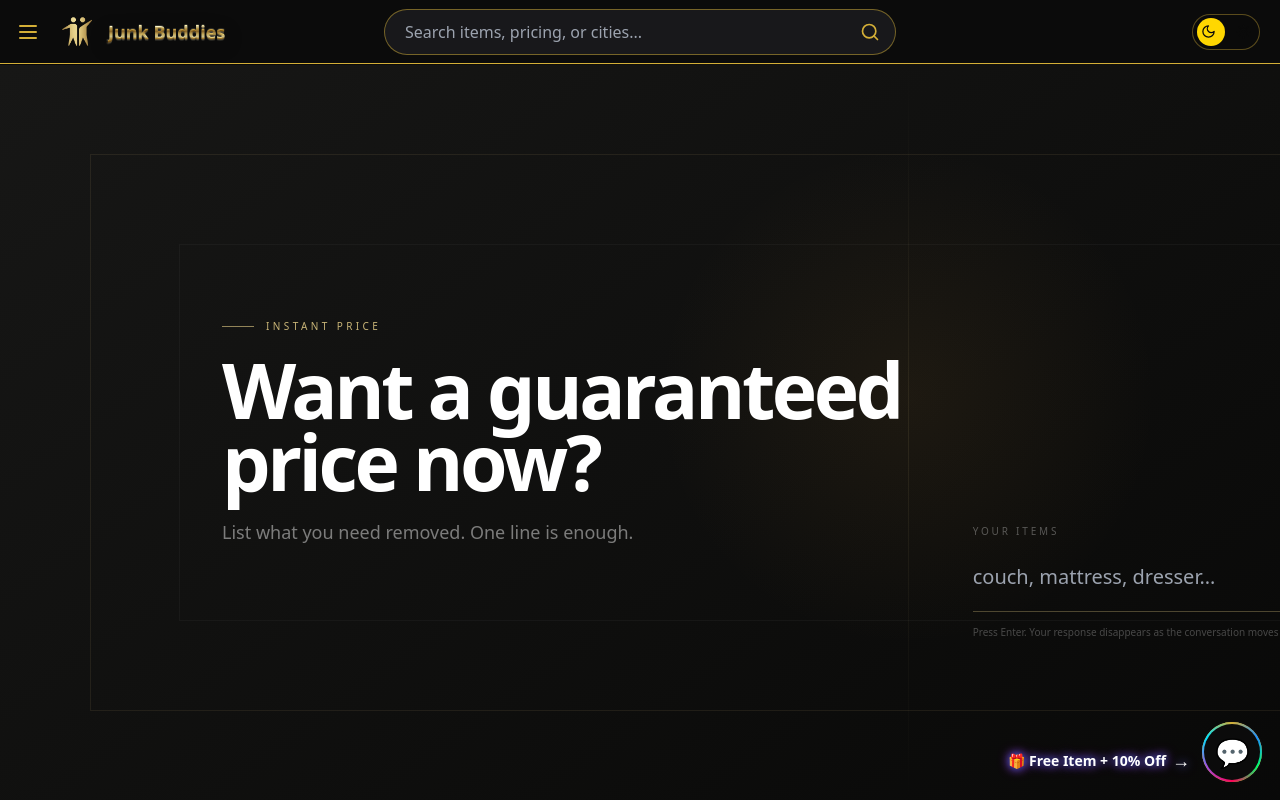
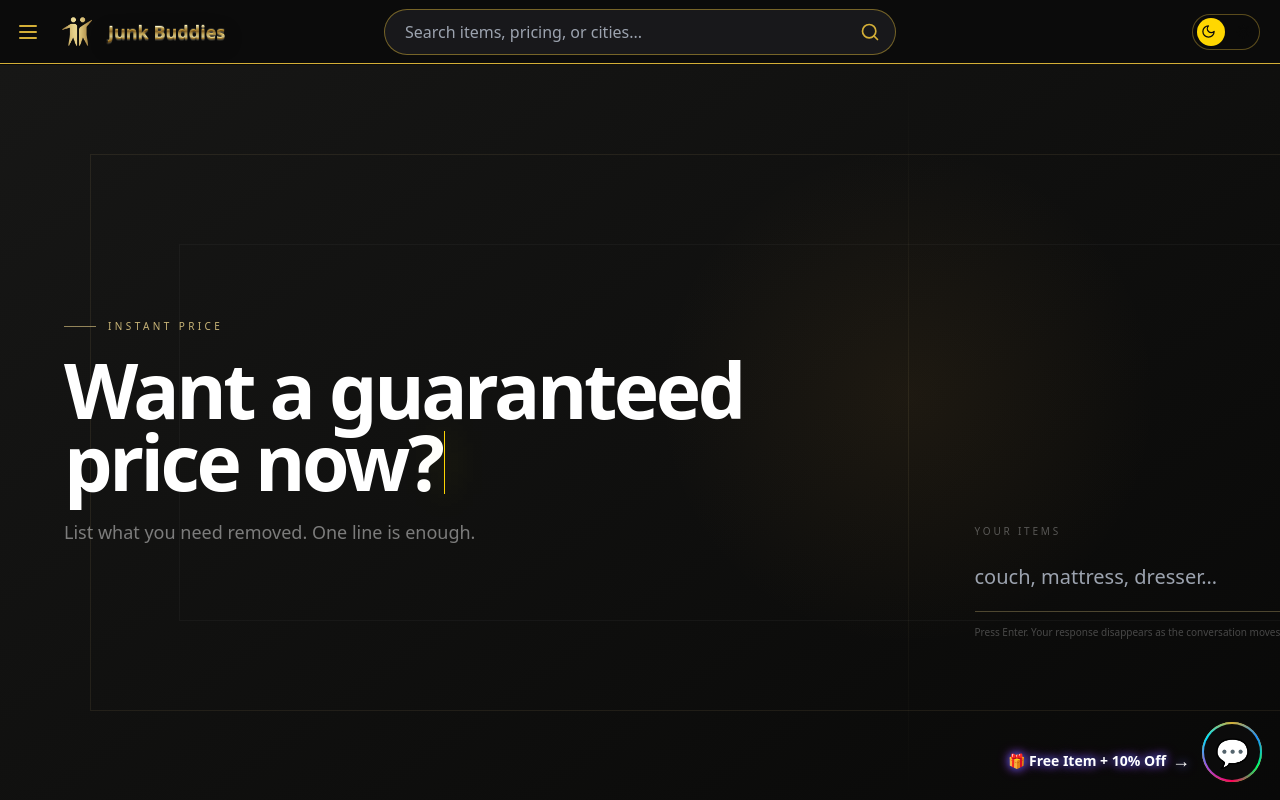
Before and after one commit to JunkBuddies/junk-buddies-immersive, a React (Vite) app: page / in a window 1280 px wide. Built offline with nearby package versions, Linux system fonts and the light colour scheme; grey boxes are pictures that could not be loaded.

Commit message:
Constrain Magic Mirror viewport and add smooth typed speech

```diff
--- a/src/components/MagicPriceMirror.jsx
+++ b/src/components/MagicPriceMirror.jsx
@@ -42,8 +42,36 @@ export default function MagicPriceMirror() {
   const [price, setPrice] = useState(0);
   const [discounted, setDiscounted] = useState(false);
   const [fading, setFading] = useState(false);
+  const [typedPrompt, setTypedPrompt] = useState("");
+  const [typedSubPrompt, setTypedSubPrompt] = useState("");
   const inputRef = useRef(null);
   const sectionRef = useRef(null);
+
+  useEffect(() => {
+    setTypedPrompt("");
+    setTypedSubPrompt("");
+    let promptIndex = 0;
+    let subIndex = 0;
+    let subTimer;
+
+    const promptTimer = window.setInterval(() => {
+      promptIndex += 1;
+      setTypedPrompt(prompt.slice(0, promptIndex));
+      if (promptIndex >= prompt.length) {
+        window.clearInterval(promptTimer);
+        subTimer = window.setInterval(() => {
+          subIndex += 1;
+          setTypedSubPrompt(subPrompt.slice(0, subIndex));
+          if (subIndex >= subPrompt.length) window.clearInterval(subTimer);
+        }, 9);
+      }
+    }, 16);
+
+    return () => {
+      window.clearInterval(promptTimer);
+      if (subTimer) window.clearInterval(subTimer);
+    };
+  }, [prompt, subPrompt]);
 
   useEffect(() => {
     const section = sectionRef.current;
@@ -140,16 +168,16 @@ export default function MagicPriceMirror() {
 
   const resultStage = stage === "result";
   return (
-    <section ref={sectionRef} className="relative h-[calc(100svh-56px)] lg:h-[calc(100svh-64px)] w-full max-w-full snap-start snap-always scroll-mt-0 overflow-hidden bg-[#111110] text-white">
+    <section ref={sectionRef} className="relative box-border h-[calc(100svh-56px)] lg:h-[calc(100svh-64px)] w-full min-w-0 max-w-full snap-start snap-always scroll-mt-0 overflow-x-clip overflow-y-hidden bg-[#111110] text-white">
       <div aria-hidden="true" className="absolute inset-0" style={{background:"radial-gradient(circle at 50% 45%, rgba(184,134,55,.09), transparent 25%), linear-gradient(145deg,#171716,#0c0c0b 62%,#050505)"}} />
       <div aria-hidden="true" className="absolute inset-[clamp(18px,7vw,110px)] border border-[#c8b477]/10" />
       <div aria-hidden="true" className="absolute inset-[clamp(36px,14vw,210px)] border border-white/[0.035]" />
       <div aria-hidden="true" className="absolute left-1/2 top-0 h-full w-px bg-gradient-to-b from-transparent via-[#c8b477]/10 to-transparent" />
-      <div className="relative z-10 mx-auto flex h-full w-full max-w-[1500px] min-w-0 flex-col justify-between px-5 pb-24 pt-12 sm:px-8 lg:grid lg:grid-cols-[minmax(0,1.05fr)_minmax(0,.95fr)] lg:items-center lg:gap-[clamp(32px,5vw,80px)] lg:px-[clamp(40px,5vw,80px)] lg:py-16">
-        <div className={"min-w-0 max-w-full transition-all duration-500 " + (fading ? "translate-y-2 opacity-0" : "translate-y-0 opacity-100")}>
+      <div className="relative z-10 mx-auto flex h-full w-full min-w-0 max-w-full box-border flex-col justify-between overflow-hidden px-[clamp(16px,5vw,72px)] pb-24 pt-12 lg:grid lg:grid-cols-[minmax(0,1.05fr)_minmax(0,.95fr)] lg:items-center lg:gap-[clamp(24px,4vw,64px)] lg:py-16">
+        <div className={"w-full min-w-0 max-w-full overflow-hidden transition-all duration-500 " + (fading ? "translate-y-2 opacity-0" : "translate-y-0 opacity-100")}>
           <div className="mb-5 flex items-center gap-3 text-[10px] uppercase tracking-[.34em] text-[#c8b477]"><span className="h-px w-8 bg-[#c8b477]/70"/>Instant price</div>
-          <h2 className={(resultStage ? "text-[clamp(3.25rem,10vw,8rem)] " : "text-[clamp(2.35rem,6vw,6rem)] ") + "max-w-full break-words font-semibold leading-[.94] tracking-[-.045em]"}>{prompt}</h2>
-          <p className="mt-5 max-w-2xl text-sm leading-relaxed text-white/45 sm:text-base lg:text-lg">{subPrompt}</p>
+          <h2 className={(resultStage ? "text-[clamp(3.25rem,10vw,8rem)] " : "text-[clamp(2.35rem,6vw,6rem)] ") + "max-w-full break-words font-semibold leading-[.94] tracking-[-.045em]"}>{typedPrompt}<span aria-hidden="true" className="ml-[2px] inline-block h-[.82em] w-px animate-pulse bg-[#d8c47c]/65 align-[-.04em]" /></h2>
+          <p className="mt-5 max-w-2xl text-sm leading-relaxed text-white/45 sm:text-base lg:text-lg">{typedSubPrompt}</p>
         </div>
         <form onSubmit={submit} className="mb-5 w-full min-w-0 max-w-full lg:mb-0 lg:self-end lg:pb-[12vh]">
           <label className="mb-3 block text-[10px] uppercase tracking-[.28em] text-white/30">{stage === "items" || stage === "more" ? "Your items" : stage === "phone" ? "Phone number" : "Your response"}</label>
```
